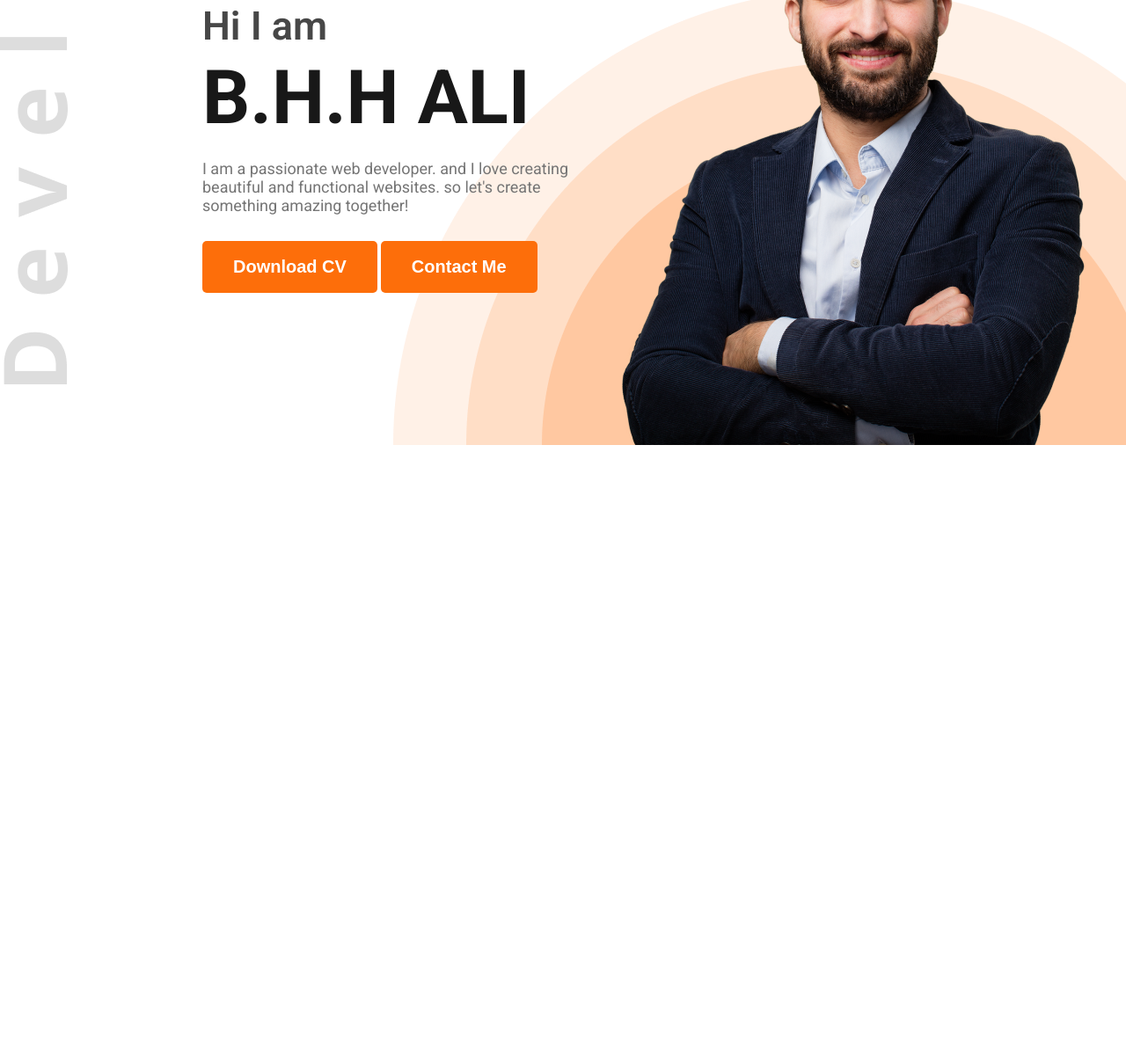
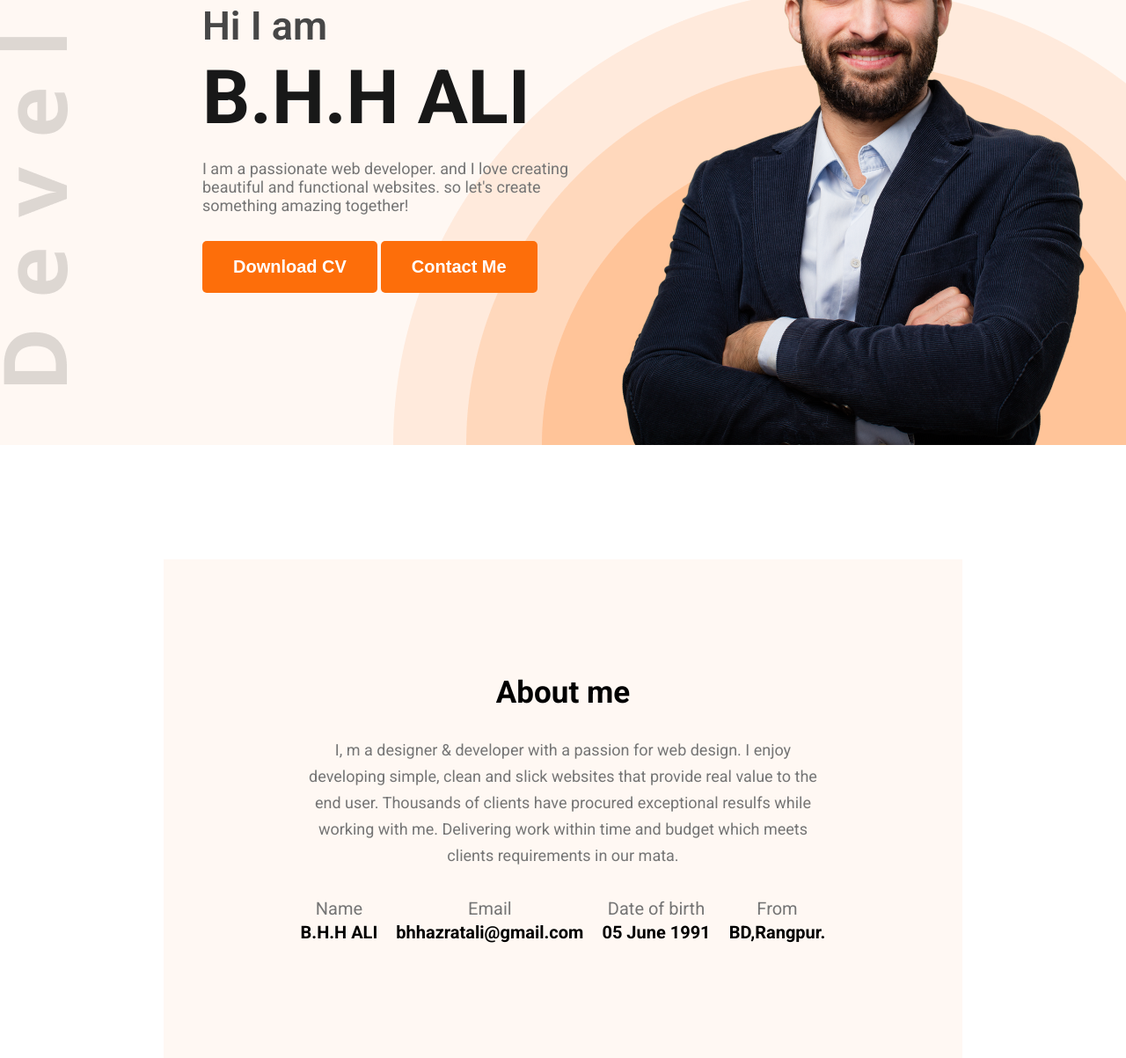
Before and after one commit to fbiplobhasan/B.H-Hazrat-Ali-Porfolio, a plain HTML site: page index.html in a window 1280 px wide. Shown: the part 326-1529 px from the top of the page at 88% size. Before the commit the page ends 832 px from the top, so only its background shows below. Drawn offline with Linux system fonts and the light colour scheme.

Commit message:
add about section

```diff
--- a/index.html
+++ b/index.html
@@ -6,7 +6,7 @@
     <link rel="preconnect" href="https://fonts.googleapis.com">
     <link rel="preconnect" href="https://fonts.gstatic.com" crossorigin>
     <link href="https://fonts.googleapis.com/css2?family=Roboto:ital,wght@0,100..900;1,100..900&display=swap" rel="stylesheet">
-    <title>B.H Hazrat Ali</title>
+    <title>B.H.H ALI</title>
     <link rel="stylesheet" href="styles/portfolio.css">
 </head>
 <body class="font-roboto">
@@ -37,5 +37,32 @@
             </div>
          </section>
     </header>
+    <!-- about section start here -->
+     <section id="about">
+        <div class="about-container">
+            <div class="section-heading">
+                <h2>About me</h2>
+                <p>I, m a designer & developer with a passion for web design. I enjoy developing simple, clean and slick websites that provide real value to the end user. Thousands of clients have procured exceptional resulfs while working with me. Delivering work within time and budget which meets clients requirements in our mata.</p>
+            </div>
+            <div class="about-info">
+                <div class="info-card">
+                    <p>Name</p>
+                <h4>B.H.H ALI</h4>
+                </div>
+                <div class="info-card">
+                    <p>Email</p>
+                <h4>bhhazratali@gmail.com</h4>
+                </div>
+                <div class="info-card">
+                    <p>Date of birth</p>
+                <h4>05 June 1991</h4>
+                </div>
+                <div class="info-card">
+                    <p>From</p>
+                <h4>BD,Rangpur.</h4>
+                </div>
+            </div>
+        </div>
+     </section>
 </body>
 </html>
--- a/styles/portfolio.css
+++ b/styles/portfolio.css
@@ -29,11 +29,28 @@
     cursor: pointer;
 }
 
+.section-heading{
+    max-width: 827px;
+    text-align: center;
+}
+
+.section-heading h2 {
+    font-size:35px ;
+    margin-bottom: 30px;
+}
+
+.section-heading p{
+    font-size: 18px;
+    margin-bottom: 30px;
+    line-height: 30px;
+    color: #757575;
+}
+
 
 /* main styles */
 header{
     background-color: #FFF8F3;
-    background: url("../images/developer.png"), url("../images/header_bg.png");
+    background: url("../images/developer.png"), url("../images/header_bg.png"),#FFF8F3;
     background-repeat: no-repeat;
     background-position: top left, bottom right;
     padding-top:50px;
@@ -103,3 +120,32 @@ nav .menu a{
     max-width: 585px;
     vertical-align: middle;
 }
+
+#about{
+    padding-top: 130px;
+}
+
+#about .about-container {
+    width: 71%;
+    max-width: 1140px;
+    margin: 0 auto;
+    text-align: center;
+    background-color:#FFF8F3 ;
+    padding:131px 156px ;
+}
+
+#about .about-container .about-info{
+ display: flex;
+ justify-content: space-between;
+}
+
+.about-info .info-card p {
+    font-size: 20px;
+    line-height: 30px;
+    color: #757575;
+}
+
+.about-info .info-card h4{
+    font-size: 20px;
+    font-weight: bold;
+}
```
Also changed, not shown: images/B.H.H_ALI-removebg-preview.png (added).
